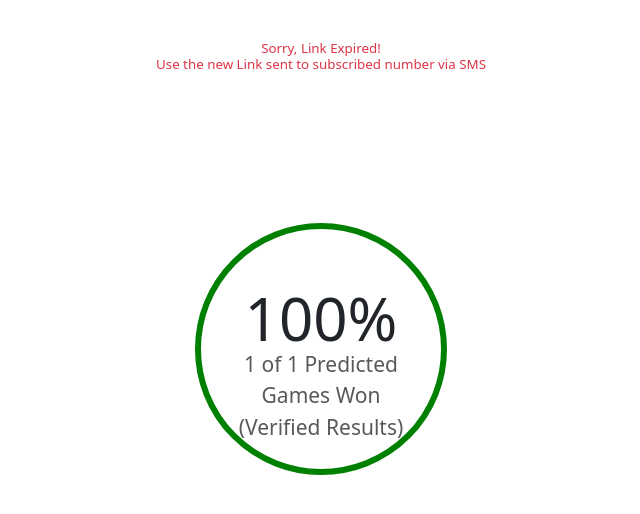
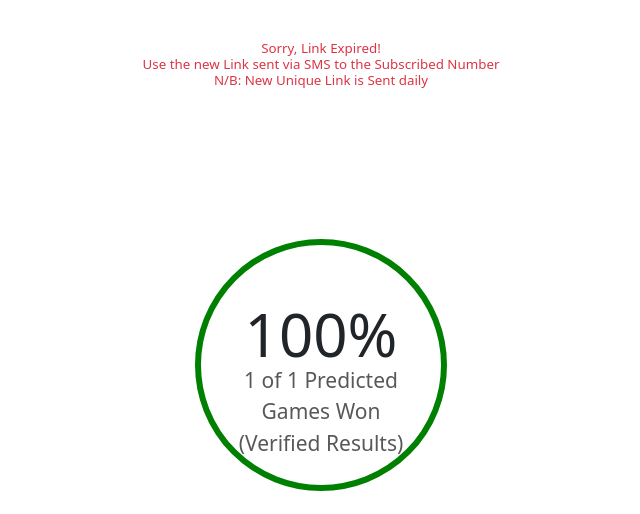
Before and after one commit to dennis-mutethia/soccer-predictions, a Flask app: page /1 in a window 1280 px wide. Shown: the part 50-564 px from the top of the page, without its empty margins (319-959 px from the left). Run offline with Flask 3, Linux system fonts and the light colour scheme; a database or web service that is not in the repository returns one stand-in record (values such as "Sample title"); data that the repository does not hold is empty; some libraries are stand-ins or nearby versions.

Commit message:
Update index.html

```diff
--- a/templates/index.html
+++ b/templates/index.html
@@ -17,7 +17,8 @@
             {% if code not in today_codes and code != 'guest' and matches | length > 0 %}
             <h6 class="py-5 text-center text-danger">
                 Sorry, Link Expired! <br />
-                Use the new Link sent to subscribed number via SMS
+                Use the new Link sent via SMS to the Subscribed Number <br />
+N/B: New Unique Link is Sent daily
             </h6>
             {% endif %}
             {% if matches | length == 0 %}
```
